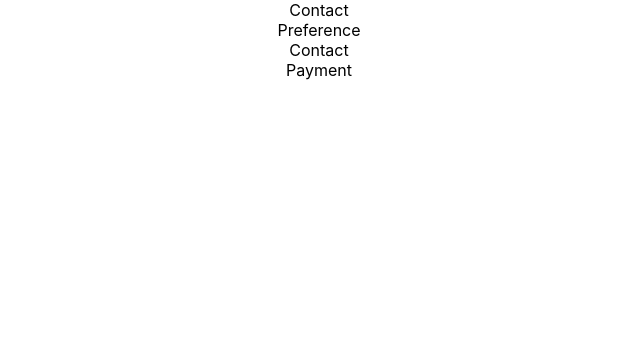
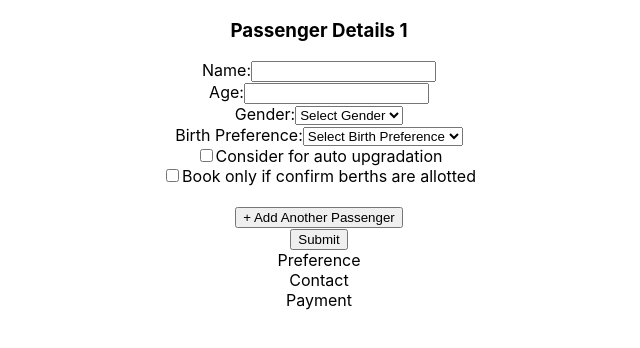
Before and after one commit to dangolfecho/cs353_railways, a React (Create React App) app in the folder client/: page /reserve in a window 1280 px wide. Shown: the top 348 px of the page, without its empty margins (321-961 px from the left). Built offline with nearby package versions, Linux system fonts and the light colour scheme.

Commit message:
Updated PasDetails.js

```diff
--- a/client/src/components/PasDetails.js
+++ b/client/src/components/PasDetails.js
@@ -1,11 +1,151 @@
-import React from 'react';
+import React, { useState } from "react";
+import axios from "axios";
 
 const PasDetails = () => {
+    const initialPassengerState = {
+        name: "",
+        age: "",
+        gender: "",
+        birthPreference: "",
+        autoUpgradation: false,
+        bookOnlyConfirmedBerths: false,
+    };
+
+    const [passengers, setPassengers] = useState([
+        { ...initialPassengerState },
+    ]);
+
+    const handleChange = (e, index) => {
+        const { name, value, type, checked } = e.target;
+        const newValue = type === "checkbox" ? checked : value;
+        const newPassengers = [...passengers];
+        newPassengers[index] = { ...newPassengers[index], [name]: newValue };
+        setPassengers(newPassengers);
+    };
+
+    const handleSubmit = async (e) => {
+        e.preventDefault();
+        try {
+            // Send data to backend
+            await Promise.all(
+                passengers.map((passenger) =>
+                    axios.post(
+                        "http://localhost:8000/passenger-details",
+                        passenger
+                    )
+                )
+            );
+            console.log("Passenger details submitted successfully");
+            // Reset form fields
+            setPassengers([{ ...initialPassengerState }]);
+        } catch (error) {
+            console.error("Error submitting passenger details:", error);
+        }
+    };
+
+    const handleAddPassenger = () => {
+        setPassengers([...passengers, { ...initialPassengerState }]);
+    };
+
+    const handleDeletePassenger = (index) => {
+        const newPassengers = passengers.filter((_, i) => i !== index);
+        setPassengers(newPassengers);
+    };
+
     return (
         <div>
-            Contact
+            {passengers.map((passenger, index) => (
+                <div key={index}>
+                    <h3>Passenger Details {index + 1}</h3>
+                    <div>
+                        <label>Name:</label>
+                        <input
+                            type='text'
+                            name='name'
+                            value={passenger.name}
+                            onChange={(e) => handleChange(e, index)}
+                            required
+                        />
+                    </div>
+                    <div>
+                        <label>Age:</label>
+                        <input
+                            type='number'
+                            name='age'
+                            value={passenger.age}
+                            onChange={(e) => handleChange(e, index)}
+                            required
+                        />
+                    </div>
+                    <div>
+                        <label>Gender:</label>
+                        <select
+                            name='gender'
+                            value={passenger.gender}
+                            onChange={(e) => handleChange(e, index)}
+                            required
+                        >
+                            <option value=''>Select Gender</option>
+                            <option value='male'>Male</option>
+                            <option value='female'>Female</option>
+                            <option value='other'>Other</option>
+                        </select>
+                    </div>
+                    <div>
+                        <label>Birth Preference:</label>
+                        <select
+                            name='birthPreference'
+                            value={passenger.birthPreference}
+                            onChange={(e) => handleChange(e, index)}
+                            required
+                        >
+                            <option value=''>Select Birth Preference</option>
+                            <option value='sideUpper'>Side Upper</option>
+                            <option value='sideLower'>Side Lower</option>
+                            <option value='lower'>Lower</option>
+                            <option value='middle'>Middle</option>
+                            <option value='upper'>Upper</option>
+                        </select>
+                    </div>
+                    <div>
+                        <label>
+                            <input
+                                type='checkbox'
+                                name='autoUpgradation'
+                                checked={passenger.autoUpgradation}
+                                onChange={(e) => handleChange(e, index)}
+                            />
+                            Consider for auto upgradation
+                        </label>
+                    </div>
+                    <div>
+                        <label>
+                            <input
+                                type='checkbox'
+                                name='bookOnlyConfirmedBerths'
+                                checked={passenger.bookOnlyConfirmedBerths}
+                                onChange={(e) => handleChange(e, index)}
+                            />
+                            Book only if confirm berths are allotted
+                        </label>
+                    </div>
+                    {index !== 0 && (
+                        <button onClick={() => handleDeletePassenger(index)}>
+                            Delete Passenger
+                        </button>
+                    )}
+                </div>
+            ))}
+            <br />
+            <button onClick={handleAddPassenger}>
+                + Add Another Passenger
+            </button>
+            <br />
+            <button type='submit' onClick={handleSubmit}>
+                Submit
+            </button>
         </div>
     );
-}
+};
 
 export default PasDetails;
```
Also changed, not shown: 1 other file (tests, documents, lock files or other folders).
